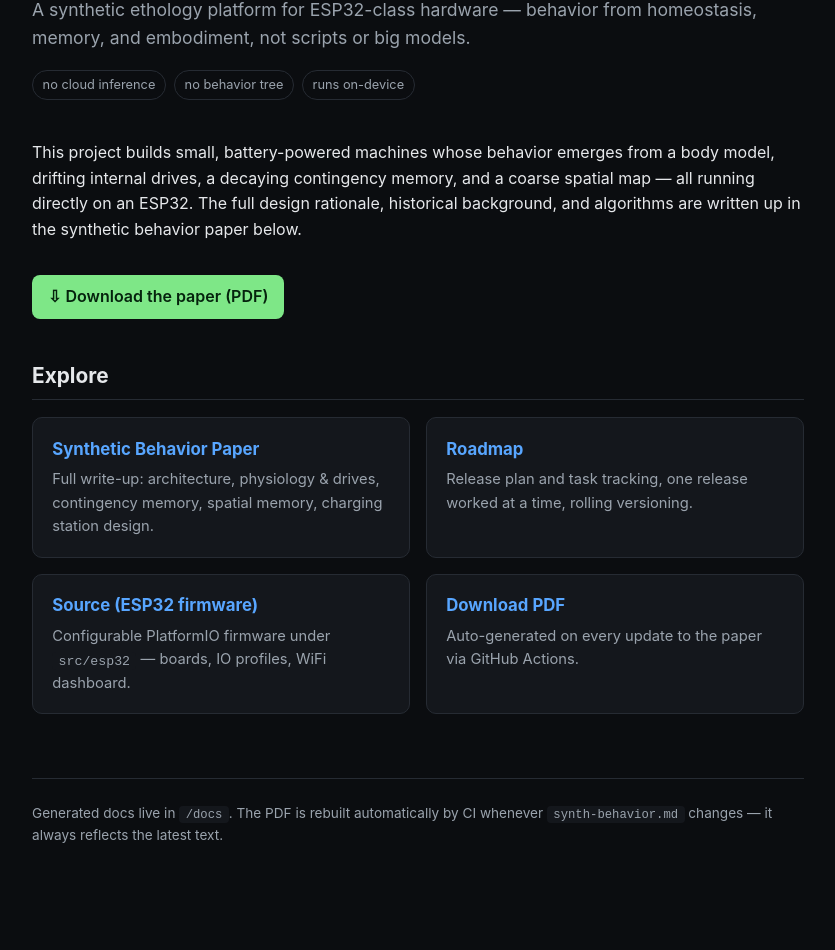
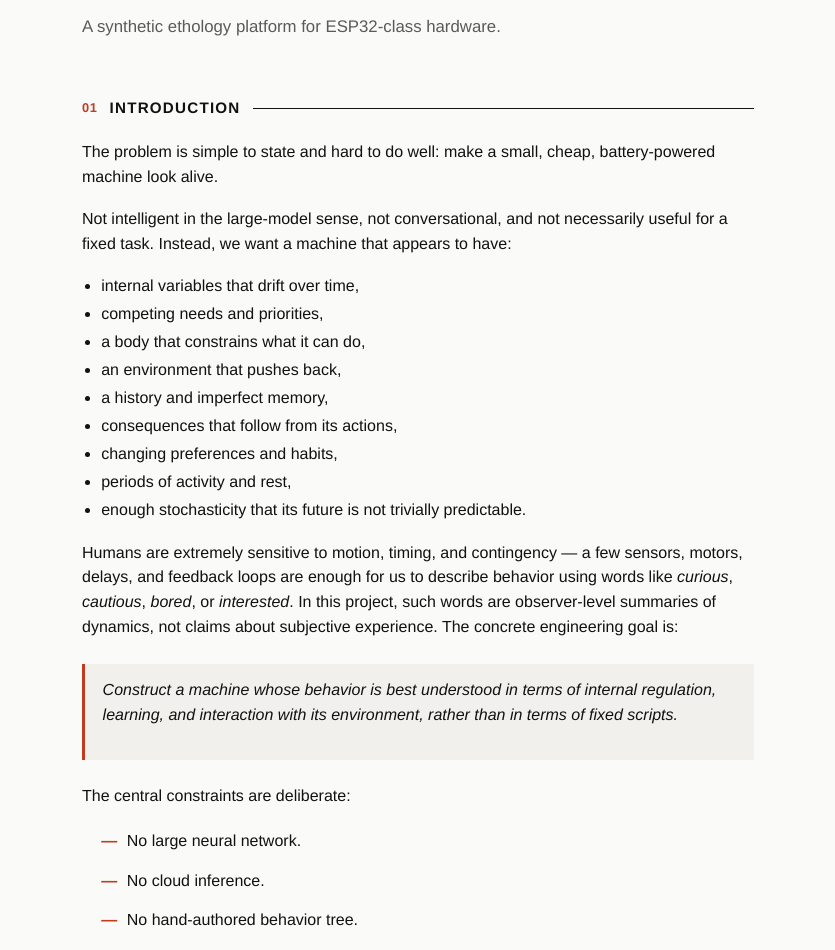
Before and after one commit to sloev/emergent, a plain HTML site: page docs/index.html in a window 1280 px wide. Shown: the part 136-1086 px from the top of the page, without its empty margins (222-1057 px from the left). Before the commit the page ends 1063 px from the top, so only its background shows below. Drawn offline with Linux system fonts and the light colour scheme.

Commit message:
Redesign frontpage: article intro, roadmap-backed goals, light Braun-style theme
Pulls the introduction verbatim from synth-behavior.md, adds a short
checklist of goals tied to roadmap.md release versions, and replaces the
dark card-grid layout with a minimal light theme (single accent color,
numbered sections, thin rules) in a Bauhaus/Braun idiom. Consolidates the
firmware/article/roadmap links into one section.

```diff
--- a/docs/index.html
+++ b/docs/index.html
@@ -6,164 +6,291 @@
 <title>Emergent — Synthetic Ethology on ESP32</title>
 <style>
   :root {
-    --bg: #0b0d10;
-    --bg-panel: #14171c;
-    --fg: #e6e8eb;
-    --fg-muted: #9aa3ad;
-    --accent: #7ee787;
-    --accent-2: #58a6ff;
-    --border: #262b33;
+    --bg: #fafaf8;
+    --fg: #111111;
+    --fg-muted: #5a5a5a;
+    --line: #111111;
+    --accent: #c23a1f;
   }
   * { box-sizing: border-box; }
+  html, body {
+    background: var(--bg);
+    color: var(--fg);
+  }
   body {
     margin: 0;
-    font-family: -apple-system, BlinkMacSystemFont, "Segoe UI", Helvetica, Arial, sans-serif;
-    background: var(--bg);
-    color: var(--fg);
-    line-height: 1.6;
+    font-family: "Helvetica Neue", Helvetica, Arial, sans-serif;
+    line-height: 1.55;
+    -webkit-font-smoothing: antialiased;
   }
   .wrap {
-    max-width: 820px;
+    max-width: 720px;
     margin: 0 auto;
-    padding: 3rem 1.5rem 5rem;
+    padding: 4rem 1.5rem 6rem;
+  }
+
+  header {
+    display: flex;
+    align-items: baseline;
+    justify-content: space-between;
+    border-bottom: 3px solid var(--line);
+    padding-bottom: 1.25rem;
   }
   header h1 {
-    font-size: 2.2rem;
-    margin-bottom: 0.25rem;
+    font-size: 1.75rem;
+    letter-spacing: 0.02em;
+    margin: 0;
+    text-transform: uppercase;
   }
-  header p.tagline {
+  header .mark {
+    width: 14px;
+    height: 14px;
+    background: var(--accent);
+  }
+
+  p.tagline {
     color: var(--fg-muted);
-    font-size: 1.1rem;
-    margin-top: 0;
+    font-size: 1.05rem;
+    margin: 1.25rem 0 0;
+    max-width: 46ch;
   }
-  .badges {
-    margin: 1rem 0 2rem;
+
+  section { margin-top: 3.5rem; }
+
+  .section-label {
     display: flex;
+    align-items: center;
+    gap: 0.75rem;
+    margin-bottom: 1.25rem;
+  }
+  .section-label .num {
+    font-size: 0.8rem;
+    color: var(--accent);
+    font-weight: bold;
+    letter-spacing: 0.05em;
+  }
+  .section-label h2 {
+    font-size: 0.95rem;
+    text-transform: uppercase;
+    letter-spacing: 0.08em;
+    margin: 0;
+    font-weight: 700;
+  }
+  .section-label::after {
+    content: "";
+    flex: 1;
+    height: 1px;
+    background: var(--line);
+  }
+
+  .intro p { margin: 0 0 1.1rem; }
+  .intro ul {
+    margin: 0 0 1.1rem;
+    padding-left: 1.2rem;
+  }
+  .intro li { margin: 0.2rem 0; }
+  blockquote {
+    margin: 1.5rem 0;
+    padding: 0.9rem 1.1rem;
+    border-left: 3px solid var(--accent);
+    background: #f1f0ec;
+    font-style: italic;
+  }
+  blockquote p { margin: 0; }
+
+  .constraints {
+    list-style: none;
+    margin: 1.1rem 0 0;
+    padding: 0;
+    display: grid;
     gap: 0.5rem;
-    flex-wrap: wrap;
   }
-  .badge {
-    display: inline-block;
-    padding: 0.25rem 0.6rem;
-    border-radius: 999px;
-    font-size: 0.8rem;
-    border: 1px solid var(--border);
+  .constraints li {
+    display: flex;
+    gap: 0.6rem;
+    align-items: baseline;
+  }
+  .constraints li::before {
+    content: "—";
+    color: var(--accent);
+    font-weight: bold;
+  }
+
+  .goals {
+    list-style: none;
+    margin: 0;
+    padding: 0;
+  }
+  .goals li {
+    display: flex;
+    align-items: baseline;
+    gap: 0.85rem;
+    padding: 0.55rem 0;
+    border-bottom: 1px solid #ddd9d0;
+  }
+  .goals li:last-child { border-bottom: none; }
+  .box {
+    flex: none;
+    width: 14px;
+    height: 14px;
+    border: 2px solid var(--line);
+    margin-top: 0.2rem;
+  }
+  .box.done {
+    background: var(--line);
+  }
+  .goals .ver {
+    font-weight: 700;
+    font-variant-numeric: tabular-nums;
+    color: var(--accent);
+    min-width: 3ch;
+  }
+  .goals .label { color: var(--fg); }
+  .goals li.done .label { color: var(--fg-muted); text-decoration: line-through; }
+
+  .goals-foot {
+    margin-top: 1rem;
+    font-size: 0.9rem;
+  }
+  .goals-foot a { color: var(--accent); }
+
+  .links {
+    list-style: none;
+    margin: 0;
+    padding: 0;
+    display: grid;
+    gap: 0.9rem;
+  }
+  .links li {
+    display: flex;
+    justify-content: space-between;
+    align-items: baseline;
+    border-bottom: 1px solid #ddd9d0;
+    padding-bottom: 0.9rem;
+  }
+  .links a {
+    color: var(--fg);
+    text-decoration: none;
+    font-weight: 600;
+  }
+  .links a:hover { color: var(--accent); }
+  .links .desc {
     color: var(--fg-muted);
+    font-size: 0.88rem;
+    text-align: right;
   }
-  section {
-    margin-top: 2.5rem;
-  }
-  h2 {
-    font-size: 1.3rem;
-    border-bottom: 1px solid var(--border);
-    padding-bottom: 0.4rem;
-  }
-  .cards {
-    display: grid;
-    grid-template-columns: 1fr 1fr;
-    gap: 1rem;
-    margin-top: 1rem;
-  }
-  @media (max-width: 600px) {
-    .cards { grid-template-columns: 1fr; }
-  }
-  .card {
-    background: var(--bg-panel);
-    border: 1px solid var(--border);
-    border-radius: 10px;
-    padding: 1.1rem 1.2rem;
-    text-decoration: none;
-    color: var(--fg);
-    transition: border-color 0.15s ease;
-  }
-  .card:hover { border-color: var(--accent-2); }
-  .card h3 {
-    margin: 0 0 0.35rem;
-    font-size: 1.05rem;
-    color: var(--accent-2);
-  }
-  .card p {
-    margin: 0;
-    color: var(--fg-muted);
-    font-size: 0.92rem;
-  }
-  .download {
-    display: inline-flex;
-    align-items: center;
-    gap: 0.5rem;
-    margin-top: 1rem;
-    padding: 0.6rem 1rem;
-    background: var(--accent);
-    color: #05230d;
-    font-weight: 600;
-    border-radius: 8px;
-    text-decoration: none;
-  }
-  .download:hover { filter: brightness(1.08); }
+  .links .arrow { color: var(--accent); margin-right: 0.4rem; }
+
   footer {
-    margin-top: 4rem;
+    margin-top: 4.5rem;
+    padding-top: 1.25rem;
+    border-top: 3px solid var(--line);
     color: var(--fg-muted);
     font-size: 0.85rem;
-    border-top: 1px solid var(--border);
-    padding-top: 1.5rem;
   }
+
   code {
-    background: var(--bg-panel);
-    padding: 0.1rem 0.4rem;
-    border-radius: 4px;
+    background: #f1f0ec;
+    padding: 0.1rem 0.35rem;
     font-size: 0.9em;
   }
-  a { color: var(--accent-2); }
+  a { color: inherit; }
 </style>
 </head>
 <body>
 <div class="wrap">
+
   <header>
     <h1>Emergent</h1>
-    <p class="tagline">A synthetic ethology platform for ESP32-class hardware — behavior from homeostasis, memory, and embodiment, not scripts or big models.</p>
-    <div class="badges">
-      <span class="badge">no cloud inference</span>
-      <span class="badge">no behavior tree</span>
-      <span class="badge">runs on-device</span>
-    </div>
+    <div class="mark" aria-hidden="true"></div>
   </header>
+  <p class="tagline">A synthetic ethology platform for ESP32-class hardware.</p>
 
-  <section>
-    <p>
-      This project builds small, battery-powered machines whose behavior emerges from
-      a body model, drifting internal drives, a decaying contingency memory, and a coarse
-      spatial map — all running directly on an ESP32. The full design rationale, historical
-      background, and algorithms are written up in the synthetic behavior paper below.
-    </p>
-    <a class="download" href="synth-behavior.pdf" download>&#8681; Download the paper (PDF)</a>
+  <section class="intro">
+    <div class="section-label"><span class="num">01</span><h2>Introduction</h2></div>
+
+    <p>The problem is simple to state and hard to do well: make a small, cheap,
+    battery-powered machine look alive.</p>
+
+    <p>Not intelligent in the large-model sense, not conversational, and not
+    necessarily useful for a fixed task. Instead, we want a machine that appears
+    to have:</p>
+
+    <ul>
+      <li>internal variables that drift over time,</li>
+      <li>competing needs and priorities,</li>
+      <li>a body that constrains what it can do,</li>
+      <li>an environment that pushes back,</li>
+      <li>a history and imperfect memory,</li>
+      <li>consequences that follow from its actions,</li>
+      <li>changing preferences and habits,</li>
+      <li>periods of activity and rest,</li>
+      <li>enough stochasticity that its future is not trivially predictable.</li>
+    </ul>
+
+    <p>Humans are extremely sensitive to motion, timing, and contingency — a
+    few sensors, motors, delays, and feedback loops are enough for us to
+    describe behavior using words like <em>curious</em>, <em>cautious</em>,
+    <em>bored</em>, or <em>interested</em>. In this project, such words are
+    observer-level summaries of dynamics, not claims about subjective
+    experience. The concrete engineering goal is:</p>
+
+    <blockquote><p>Construct a machine whose behavior is best understood in
+    terms of internal regulation, learning, and interaction with its
+    environment, rather than in terms of fixed scripts.</p></blockquote>
+
+    <p>The central constraints are deliberate:</p>
+    <ul class="constraints">
+      <li>No large neural network.</li>
+      <li>No cloud inference.</li>
+      <li>No hand-authored behavior tree.</li>
+    </ul>
   </section>
 
   <section>
-    <h2>Explore</h2>
-    <div class="cards">
-      <a class="card" href="synth-behavior.md">
-        <h3>Synthetic Behavior Paper</h3>
-        <p>Full write-up: architecture, physiology &amp; drives, contingency memory, spatial memory, charging station design.</p>
-      </a>
-      <a class="card" href="roadmap.md">
-        <h3>Roadmap</h3>
-        <p>Release plan and task tracking, one release worked at a time, rolling versioning.</p>
-      </a>
-      <a class="card" href="https://github.com/sloev/emergent/tree/main/src/esp32">
-        <h3>Source (ESP32 firmware)</h3>
-        <p>Configurable PlatformIO firmware under <code>src/esp32</code> — boards, IO profiles, WiFi dashboard.</p>
-      </a>
-      <a class="card" href="synth-behavior.pdf" download>
-        <h3>Download PDF</h3>
-        <p>Auto-generated on every update to the paper via GitHub Actions.</p>
-      </a>
-    </div>
+    <div class="section-label"><span class="num">02</span><h2>Goals</h2></div>
+    <ul class="goals">
+      <li class="done"><span class="box done"></span><span class="ver">0.1</span><span class="label">Project scaffolding &amp; CI</span></li>
+      <li><span class="box"></span><span class="ver">0.2</span><span class="label">Configurable body: sensors &amp; actuators</span></li>
+      <li><span class="box"></span><span class="ver">0.3</span><span class="label">WiFi hotspot &amp; live dashboard</span></li>
+      <li><span class="box"></span><span class="ver">0.4</span><span class="label">Homeostatic drives</span></li>
+      <li><span class="box"></span><span class="ver">0.5</span><span class="label">Contingency memory</span></li>
+      <li><span class="box"></span><span class="ver">0.6</span><span class="label">Spatial memory &amp; navigation</span></li>
+      <li><span class="box"></span><span class="ver">0.7</span><span class="label">Full core loop on hardware</span></li>
+      <li><span class="box"></span><span class="ver">0.8</span><span class="label">Life-state persistence</span></li>
+      <li><span class="box"></span><span class="ver">0.9</span><span class="label">Emergent charging station</span></li>
+      <li><span class="box"></span><span class="ver">1.0</span><span class="label">First stable release <em>(human-gated)</em></span></li>
+    </ul>
+    <p class="goals-foot"><a href="roadmap.md">→ full roadmap, with tasks per release</a></p>
+  </section>
+
+  <section>
+    <div class="section-label"><span class="num">03</span><h2>Links</h2></div>
+    <ul class="links">
+      <li>
+        <a href="https://github.com/sloev/emergent/tree/main/src/esp32"><span class="arrow">→</span>Firmware</a>
+        <span class="desc">ESP32 source, main branch</span>
+      </li>
+      <li>
+        <a href="synth-behavior.pdf" download><span class="arrow">→</span>Article — PDF</a>
+        <span class="desc">rebuilt on every change</span>
+      </li>
+      <li>
+        <a href="synth-behavior.md"><span class="arrow">→</span>Article — Markdown</a>
+        <span class="desc">source of record</span>
+      </li>
+      <li>
+        <a href="roadmap.md"><span class="arrow">→</span>Roadmap</a>
+        <span class="desc">releases &amp; tasks</span>
+      </li>
+    </ul>
   </section>
 
   <footer>
-    Generated docs live in <code>/docs</code>. The PDF is rebuilt automatically by CI whenever
-    <code>synth-behavior.md</code> changes — it always reflects the latest text.
+    docs/ is published via GitHub Pages. The PDF is rebuilt automatically by CI
+    whenever <code>synth-behavior.md</code> changes.
   </footer>
+
 </div>
 </body>
 </html>
```
